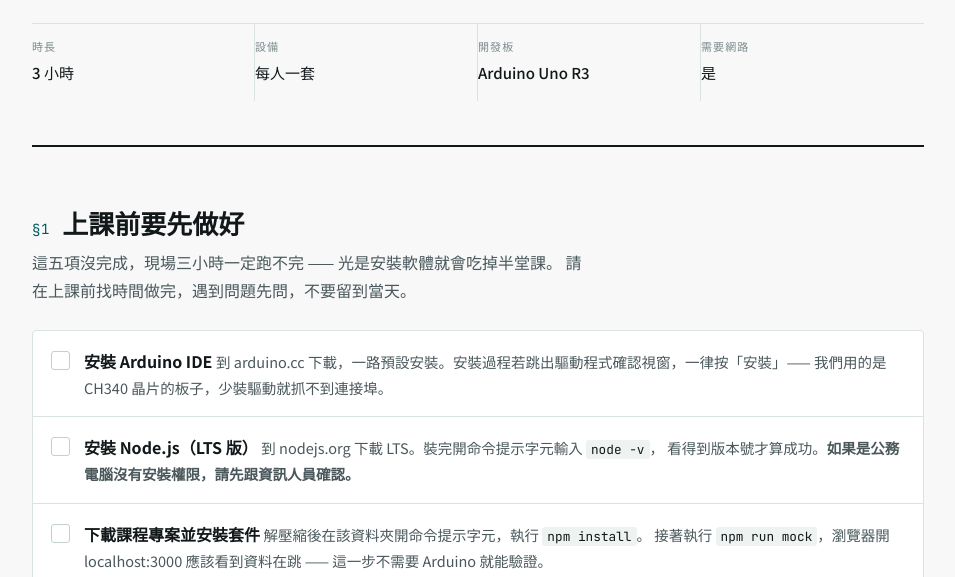
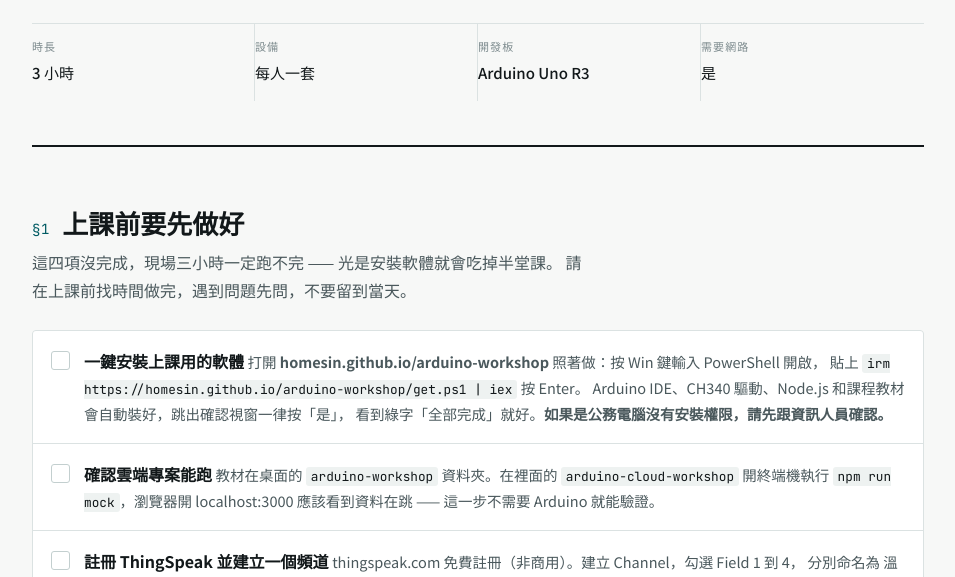
Before and after one commit to homesin/arduino-workshop, a plain HTML site: page 學員講義.html in a window 1280 px wide. Shown: the part 223-800 px from the top of the page, without its empty margins (162-1117 px from the left). Drawn offline with Linux system fonts and the light colour scheme.

Commit message:
202610072117

```diff
--- a/學員講義.html
+++ b/學員講義.html
@@ -251,35 +251,28 @@ footer{
 <section>
   <h2><span class="num">§1</span>上課前要先做好</h2>
   <p class="lede">
-    這五項沒完成，現場三小時一定跑不完 —— 光是安裝軟體就會吃掉半堂課。
+    這四項沒完成，現場三小時一定跑不完 —— 光是安裝軟體就會吃掉半堂課。
     請在上課前找時間做完，遇到問題先問，不要留到當天。
   </p>
 
   <ul class="checklist" id="prep">
     <li><label>
-      <input type="checkbox" data-key="ide">
+      <input type="checkbox" data-key="install">
       <span class="body">
-        <span class="what">安裝 Arduino IDE</span>
-        <span class="how">到 arduino.cc 下載，一路預設安裝。安裝過程若跳出驅動程式確認視窗，一律按「安裝」——
-        我們用的是 CH340 晶片的板子，少裝驅動就抓不到連接埠。</span>
+        <span class="what">一鍵安裝上課用的軟體</span>
+        <span class="how">打開 <b>homesin.github.io/arduino-workshop</b> 照著做：按 Win 鍵輸入 PowerShell 開啟，
+        貼上 <code style="word-break:break-all">irm https://homesin.github.io/arduino-workshop/get.ps1 | iex</code> 按 Enter。
+        Arduino IDE、CH340 驅動、Node.js 和課程教材會自動裝好，跳出確認視窗一律按「是」，
+        看到綠字「全部完成」就好。<b>如果是公務電腦沒有安裝權限，請先跟資訊人員確認。</b></span>
       </span>
     </label></li>
 
     <li><label>
-      <input type="checkbox" data-key="node">
+      <input type="checkbox" data-key="mock">
       <span class="body">
-        <span class="what">安裝 Node.js（LTS 版）</span>
-        <span class="how">到 nodejs.org 下載 LTS。裝完開命令提示字元輸入 <code>node -v</code>，
-        看得到版本號才算成功。<b>如果是公務電腦沒有安裝權限，請先跟資訊人員確認。</b></span>
-      </span>
-    </label></li>
-
-    <li><label>
-      <input type="checkbox" data-key="proj">
-      <span class="body">
-        <span class="what">下載課程專案並安裝套件</span>
-        <span class="how">解壓縮後在該資料夾開命令提示字元，執行 <code>npm install</code>。
-        接著執行 <code>npm run mock</code>，瀏覽器開 localhost:3000 應該看到資料在跳 ——
+        <span class="what">確認雲端專案能跑</span>
+        <span class="how">教材在桌面的 <code>arduino-workshop</code> 資料夾。在裡面的 <code>arduino-cloud-workshop</code>
+        開終端機執行 <code>npm run mock</code>，瀏覽器開 localhost:3000 應該看到資料在跳 ——
         這一步不需要 Arduino 就能驗證。</span>
       </span>
     </label></li>
@@ -304,7 +297,7 @@ footer{
     </label></li>
   </ul>
 
-  <p class="progress"><span class="bar"><i id="bar"></i></span><span id="prepCount">0 / 5 完成</span></p>
+  <p class="progress"><span class="bar"><i id="bar"></i></span><span id="prepCount">0 / 4 完成</span></p>
 </section>
 
 <section>
@@ -375,8 +368,9 @@ footer{
       <div class="body">
         <h3>換上感測器</h3>
         <p>拔掉 USB，把三個模組接上去（腳位表見 §3）。LED 留在 D9 不用拆，兩者不衝突。</p>
-        <p>Arduino IDE 先安裝函式庫：<b>工具 → 管理程式庫</b>，搜尋 <code>SimpleDHT</code> 安裝（作者 Winlin）。
-        然後開啟課程專案裡的 <code>arduino/sensor_node/sensor_node.ino</code>，上傳。</p>
+        <p>開啟桌面 <code>arduino-workshop</code> 裡的 <code>arduino-cloud-workshop/arduino/sensor_node/sensor_node.ino</code>，上傳。
+        需要的 <code>SimpleDHT</code> 函式庫一鍵安裝已經裝好；編譯時說找不到它的話，
+        到<b>工具 → 管理程式庫</b>搜尋 <code>SimpleDHT</code> 安裝（作者 Winlin）。</p>
         <p>開<b>序列埠監控視窗</b>，右下角速率選 9600。</p>
         <div class="checkpoint"><b>檢查點</b><span>每秒跳出一行像這樣的資料：</span></div>
         <pre>{"t":26,"h":58,"pir":0,"flame":812}</pre>
@@ -391,7 +385,7 @@ footer{
         這是今天最常見的錯誤，等一下 §5 會再提醒一次。</p>
         <p>在專案資料夾開命令提示字元：</p>
         <pre>npm run ports        <span class="c">← 看看板子在哪個 COM 埠</span></pre>
-        <p>把 <code>.env.example</code> 複製成 <code>.env</code>，填入你的埠號：</p>
+        <p>用記事本打開 <code>.env</code>（一鍵安裝已經從 <code>.env.example</code> 複製好），填入你的埠號：</p>
         <pre>SERIAL_PORT=COM4</pre>
         <p>然後啟動：</p>
         <pre>npm start</pre>
```
Also changed, not shown: index.html (+3 -3 lines), 1 other file.
